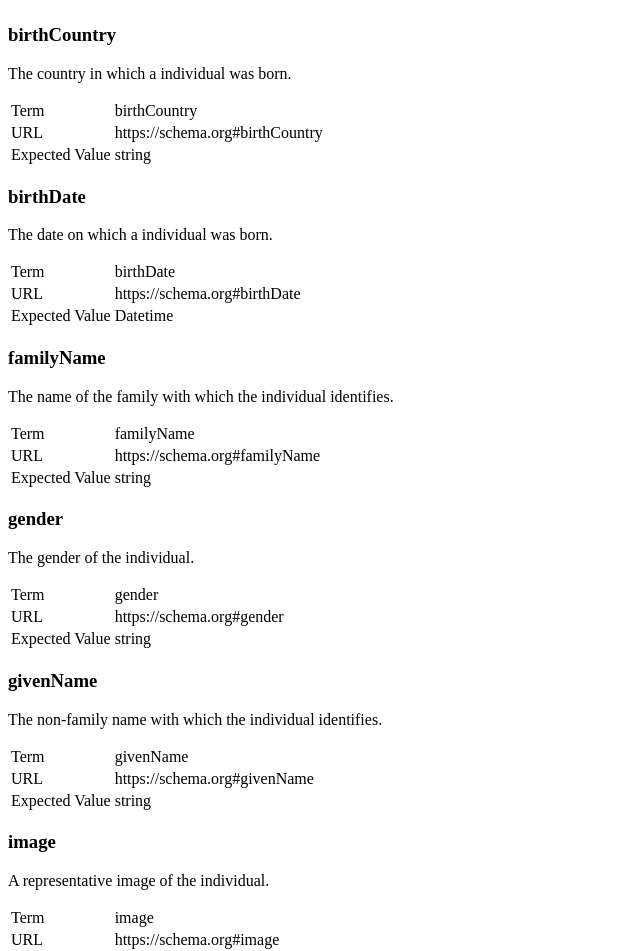
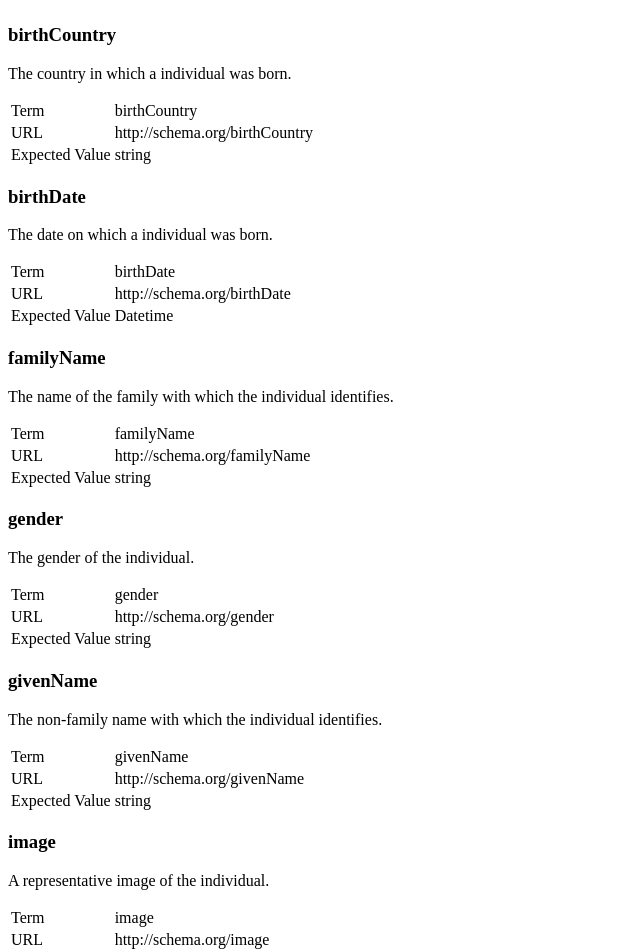
Before and after one commit to w3c-ccg/citizenship-vocab, a plain HTML site: page index.html in a window 1280 px wide. Shown: the part 1221-2172 px from the top of the page, without its empty margins (0-640 px from the left). Drawn offline with Linux system fonts and the light colour scheme; a script that the page names is missing.

Commit message:
Use http://schema.org/ vs https://schema.org#.

```diff
--- a/index.html
+++ b/index.html
@@ -328,7 +328,7 @@
 URL
               </td>
               <td>
-https://schema.org#birthCountry
+http://schema.org/birthCountry
               </td>
             </tr>
             <tr>
@@ -365,7 +365,7 @@
 URL
               </td>
               <td>
-https://schema.org#birthDate
+http://schema.org/birthDate
               </td>
             </tr>
             <tr>
@@ -402,7 +402,7 @@
 URL
               </td>
               <td>
-https://schema.org#familyName
+http://schema.org/familyName
               </td>
             </tr>
             <tr>
@@ -439,7 +439,7 @@
 URL
               </td>
               <td>
-https://schema.org#gender
+http://schema.org/gender
               </td>
             </tr>
             <tr>
@@ -476,7 +476,7 @@
 URL
               </td>
               <td>
-https://schema.org#givenName
+http://schema.org/givenName
               </td>
             </tr>
             <tr>
@@ -513,7 +513,7 @@
 URL
               </td>
               <td>
-https://schema.org#image
+http://schema.org/image
               </td>
             </tr>
             <tr>
```
